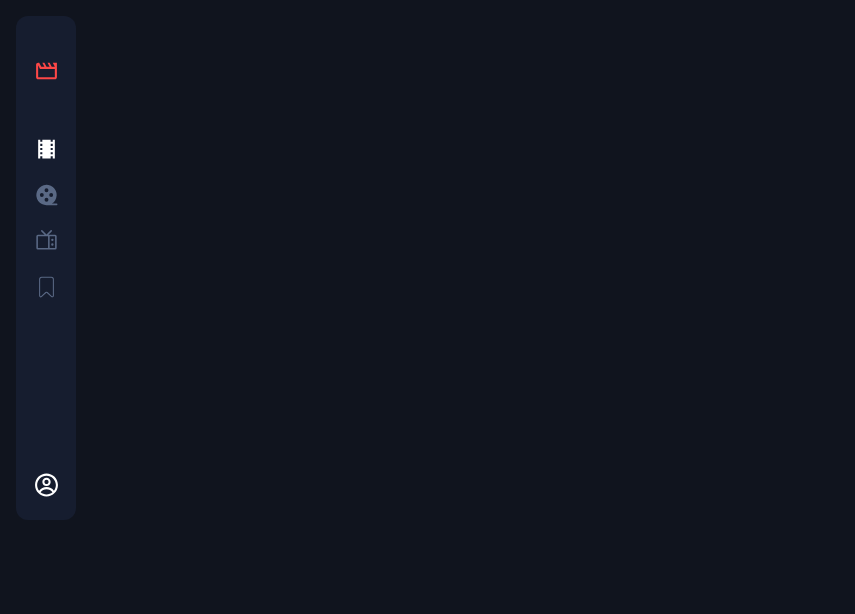
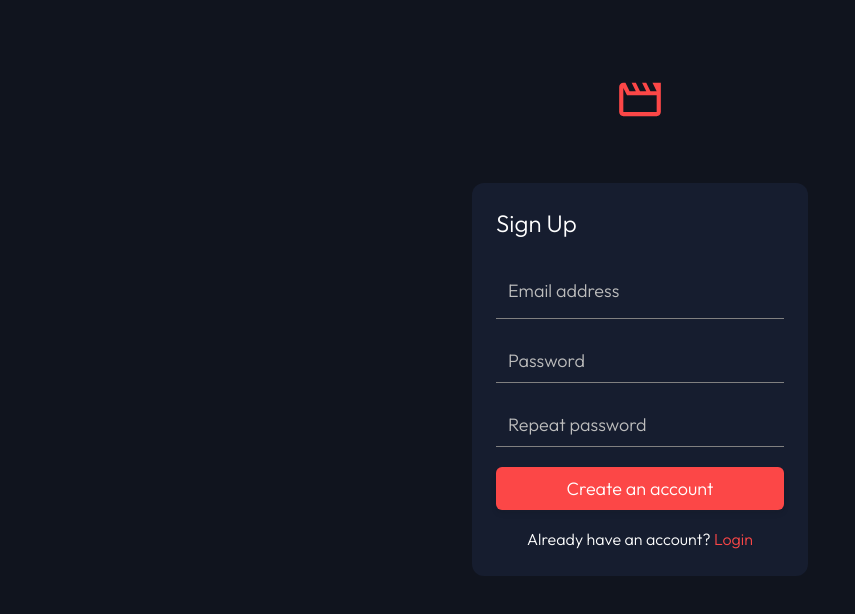
Before and after one commit to aniWakalkar/entertainment-web-app, a React (Create React App) app: page /entertainment-web-app/signUp in a window 1280 px wide. Before the commit this address had no page. Shown: the top 614 px of the page, without its empty margins (0-855 px from the left). Built offline with nearby package versions, Linux system fonts and the light colour scheme.

Commit message:
with login & signup

```diff
--- a/src/components/Home.js
+++ b/src/components/Home.js
@@ -7,11 +7,11 @@ import { CiBookmark } from "react-icons/ci";
 import { FaPlayCircle } from "react-icons/fa";
 import { MdOutlineBookmark } from "react-icons/md";
 import { useSelector } from 'react-redux';
-import { X_RAPIDAPI_KEY } from "../constants";
 import "./Myscroll.css";
 import SearchBar from "./SearchBar";
 
 function Home() {
+  const search_token = useSelector((state) => state.search_token);
   const search_Query_1 = useSelector((state) => state.search_Query);
   const [trending, setTrending] = useState([])
   const [recommanded, setRecommanded] = useState([])
@@ -25,7 +25,7 @@ function Home() {
   //     method: "GET",
   //     url: "https://testmongo-bjvb.onrender.com/api/get/all/movies",
   //     headers: {
-  //       "x-access-token": X_RAPIDAPI_KEY,
+  //       "x-access-token": search_token,
   //     },
   //   };
 
@@ -42,7 +42,7 @@ function Home() {
       method: "GET",
       url: "https://testmongo-bjvb.onrender.com/api/get/all/movies",
       headers: {
-        "x-access-token": X_RAPIDAPI_KEY,
+        "x-access-token": search_token,
       },
     };
 
@@ -61,7 +61,7 @@ function Home() {
         {
           headers: {
               'Content-Type': 'application/json',
-              'x-access-token': X_RAPIDAPI_KEY
+              'x-access-token': search_token
           }
         });
 
@@ -77,7 +77,7 @@ function Home() {
       {
           headers: {
               'Content-Type': 'application/json',
-              'x-access-token': X_RAPIDAPI_KEY
+              'x-access-token': search_token
           }
       });
 
--- a/src/components/Layout.js
+++ b/src/components/Layout.js
@@ -1,28 +1,29 @@
 import React from "react";
+import { useSelector } from 'react-redux';
 import { Route, BrowserRouter as Router, Routes } from "react-router-dom";
-// import LogIn from "./Authentication/LogIn";
-// import PrivateComponent from "./Authentication/PrivateComponent";
-// import SignUp from "./Authentication/SignUp";
+import PrivateComponent from "./Authentication/PrivateComponent";
 import Home from "./Home";
+import LogIn from "./LogIn";
 import Movies from "./Movies";
 import NavbarSimple from "./NavbarSimple";
 import Saved from "./Saved";
+import SignUp from "./SignUp";
 import TvSeries from "./TvSeries";
 
 function Layout() {
-
+  const search_token = useSelector((state) => state.search_token);
   return (
     <Router className="cursor-pointer">
-      <NavbarSimple />
+      {search_token && <NavbarSimple />}
       <Routes>
-        {/* <Route path="/entertainment-web-app/signUp" element={<SignUp />} /> */}
-        {/* <Route path="/entertainment-web-app/logIn" element={<LogIn />} /> */}
-        {/* <Route element={<PrivateComponent />}> */}
+        <Route path="/entertainment-web-app/signUp" element={<SignUp />} />
+        <Route path="/entertainment-web-app/logIn" element={<LogIn />} />
+        <Route element={<PrivateComponent />}>
           <Route path="/entertainment-web-app/" element={<Home />} />
           <Route path="/entertainment-web-app/Movies" element={<Movies />} />
           <Route path="/entertainment-web-app/Tv_series" element={<TvSeries />} />
           <Route path="/entertainment-web-app/Saved" element={<Saved />} />
-        {/* </Route> */}
+        </Route>
       </Routes>
     </Router>
   );
--- a/src/components/Authentication/LogIn.js
+++ b/src/components/LogIn.js
@@ -1,19 +1,62 @@
-import React from 'react';
+import axios from "axios";
+import React, { useEffect, useState } from 'react';
 import { MdOutlineMovie } from "react-icons/md";
-import { Link } from 'react-router-dom';
-import "../myScroll.css";
+import { useDispatch, useSelector } from 'react-redux';
+import { Link, useNavigate } from 'react-router-dom';
+import { handle_token } from "../store/action/actions";
+
+import "./Myscroll.css";
 
 const LogIn = () => {
+  const dispatch = useDispatch()
+  const navigate = useNavigate()
+  const search_token = useSelector((state) => state.search_token);
+  const [token, setToken] = useState('')
+  const [formData, setFormData] = useState({
+    email: '',
+    password: ''
+  });
+
+  const handleChange = (e) => {
+    const { name, value } = e.target;
+    setFormData({
+      ...formData,
+      [name]: value
+    });
+  };
+
+  const handleSubmit = async(e) => {
+    e.preventDefault();
+    // Handle form submission, e.g., call an API to log in the user
+    try {
+      const response = await axios.post('https://testmongo-bjvb.onrender.com/api/login', formData,
+      {
+        headers: {
+            'Content-Type': 'application/json',
+        }
+      });
+
+      localStorage.setItem('user', JSON.stringify(response.data.token));
+      setToken(response.data.token);
+      dispatch(handle_token(response.data.token));
+    } catch (error) {
+        console.error('Failed to send data:', error);
+    }
+  };
+
+  useEffect(() => {
+    token && navigate("/entertainment-web-app/")
+  }, [token, search_token])
+
 
   return (
-    <div
-    className="w-full text-black flex justify-center outfit_light h-full"
-    >
+    <div className="w-full text-black flex justify-center outfit_light h-full">
       <div className="text-gray-700 bg-transparent shadow-none rounded-xl bg-clip-border w-full mt-14">
         <MdOutlineMovie className='text-[#FC4747] mx-auto w-[50px] h-[55px]'/>
-        <form className="max-w-screen-lg mt-14 mb-2 bg-[#161D2F] rounded-xl p-6 w-[18rem] md:w-[21rem] mx-auto">
-          <h4
-            className="block mb-3 md:mb-6 leading-relaxed tracking-normal text-white md:text-2xl">
+        <form
+          className="max-w-screen-lg mt-14 mb-2 bg-[#161D2F] rounded-xl p-6 w-[18rem] md:w-[21rem] mx-auto"
+          onSubmit={handleSubmit}>
+          <h4 className="block mb-3 md:mb-6 leading-relaxed tracking-normal text-white md:text-2xl">
             Login
           </h4>
           <div className="flex flex-col gap-5 mb-1">
@@ -23,7 +66,8 @@ const LogIn = () => {
                 value={formData.email}
                 onChange={handleChange}
                 placeholder='Email address'
-                style={{borderBottom : "1px solid gray"}}
+                autoComplete='email'
+                style={{ borderBottom: "1px solid gray" }}
                 className="peer h-full w-full bg-transparent px-3 py-2 text-gray-400 outline outline-0 transition-all disabled:bg-blue-gray-50 outline-none placeholder:text-gray-400 md:text-[18px]" />
             </div>
             <div className="h-11 md:h-14 w-full min-w-[200px]">
@@ -32,20 +76,21 @@ const LogIn = () => {
                 value={formData.password}
                 onChange={handleChange}
                 placeholder='Password'
-                style={{borderBottom : "1px solid gray"}}
+                type='password'
+                autoComplete='off'
+                style={{ borderBottom: "1px solid gray" }}
                 className="peer h-full w-full bg-transparent px-3 py-2 text-gray-400 outline outline-0 transition-all disabled:bg-blue-gray-50 outline-none placeholder:text-gray-400 md:text-[18px]" />
             </div>
             <button
               className="block w-full select-none rounded-md bg-[#FC4747] py-2 px-6 text-center align-middle text-white shadow-md shadow-gray-900/10 transition-all hover:shadow-lg hover:shadow-gray-900/20 focus:opacity-[0.85] focus:shadow-none active:opacity-[0.85] active:shadow-none disabled:pointer-events-none disabled:opacity-50 disabled:shadow-none md:text-[18px]"
-              type="button"
-              onClick={handleSubmit}>
+              type="submit">
               Login to your account
             </button>
           </div>
           <p className="block mt-4 antialiased leading-relaxed text-center text-white">
-            Don't have an account ?
+            Don't have an account?
             <Link to="/entertainment-web-app/signUp" className="text-[#FC4747]">
-            &nbsp;Sign up
+              &nbsp;Sign up
             </Link>
           </p>
         </form>
--- a/src/components/Movies.js
+++ b/src/components/Movies.js
@@ -7,12 +7,12 @@ import { CiBookmark } from "react-icons/ci";
 import { FaPlayCircle } from "react-icons/fa";
 import { MdOutlineBookmark } from "react-icons/md";
 import { useSelector } from 'react-redux';
-import { X_RAPIDAPI_KEY } from "../constants";
 import "./Myscroll.css";
 import SearchBar from "./SearchBar";
 
 function Movies() {
   const[localGetMovies, setLocalGetMovies] = useState([])
+  const search_token = useSelector((state) => state.search_token);
   const search_Query_1 = useSelector((state) => state.search_Query);
   const [searchResults, setSearchResults] = useState([]);
   const [searchedItem, setSearchedItem] = useState(false);
@@ -24,7 +24,7 @@ function Movies() {
       method: "GET",
       url: "https://testmongo-bjvb.onrender.com/api/get/all/movies",
       headers: {
-        "x-access-token": X_RAPIDAPI_KEY,
+        "x-access-token": search_token,
       },
     };
 
@@ -42,7 +42,7 @@ const handle_Bookmark = async (e)=>{
       {
         headers: {
             'Content-Type': 'application/json',
-            'x-access-token': X_RAPIDAPI_KEY
+            'x-access-token': search_token
         }
       });
     } catch (error) {
@@ -57,7 +57,7 @@ const handle_Bookmark_Remove = async (e)=>{
     {
         headers: {
             'Content-Type': 'application/json',
-            'x-access-token': X_RAPIDAPI_KEY
+            'x-access-token': search_token
         }
     });
 
--- a/src/components/Saved.js
+++ b/src/components/Saved.js
@@ -7,10 +7,10 @@ import { CiBookmark } from "react-icons/ci";
 import { FaPlayCircle } from "react-icons/fa";
 import { MdOutlineBookmark } from "react-icons/md";
 import { useSelector } from 'react-redux';
-import { X_RAPIDAPI_KEY } from "../constants";
 import SearchBar from "./SearchBar";
 
 function Saved() {
+  const search_token = useSelector((state) => state.search_token);
   const search_Query_1 = useSelector((state) => state.search_Query);
   const [searchMoviesResults, setSearchMoviesResults] = useState([]);
   const [searchedMovieItem, setSearchedMovieItem] = useState(false);
@@ -27,7 +27,7 @@ function Saved() {
       method: "GET",
       url: "https://testmongo-bjvb.onrender.com/api/bookmark/get/movies",
       headers: {
-        "x-access-token": X_RAPIDAPI_KEY,
+        "x-access-token": search_token,
       },
     };
 
@@ -43,7 +43,7 @@ function Saved() {
       method: "GET",
       url: "https://testmongo-bjvb.onrender.com/api/bookmark/get/tvseries",
       headers: {
-        "x-access-token": X_RAPIDAPI_KEY,
+        "x-access-token": search_token,
       },
     };
 
@@ -61,7 +61,7 @@ function Saved() {
       {
         headers: {
             'Content-Type': 'application/json',
-            'x-access-token': X_RAPIDAPI_KEY
+            'x-access-token': search_token
         }
       });
     } catch (error) {
@@ -75,7 +75,7 @@ function Saved() {
       {
           headers: {
               'Content-Type': 'application/json',
-              'x-access-token': X_RAPIDAPI_KEY
+              'x-access-token': search_token
           }
       });
 
@@ -91,7 +91,7 @@ function Saved() {
       {
         headers: {
             'Content-Type': 'application/json',
-            'x-access-token': X_RAPIDAPI_KEY
+            'x-access-token': search_token
         }
       });
     } catch (error) {
@@ -105,7 +105,7 @@ function Saved() {
       {
           headers: {
               'Content-Type': 'application/json',
-              'x-access-token': X_RAPIDAPI_KEY
+              'x-access-token': search_token
           }
       });
 
--- a/src/components/Authentication/SignUp.js
+++ b/src/components/SignUp.js
@@ -1,19 +1,51 @@
-import React from 'react';
+import axios from "axios";
+import React, { useState } from 'react';
 import { MdOutlineMovie } from "react-icons/md";
-import { Link } from 'react-router-dom';
-import "../myScroll.css";
+import { Link, useNavigate } from 'react-router-dom';
+import "./Myscroll.css";
 
 const SignUp = () => {
+  const navigate = useNavigate()
+  const [formData, setFormData] = useState({
+    email: '',
+    password: '',
+    rPassword: ''
+  });
+
+  const handleChange = (e) => {
+    const { name, value } = e.target;
+    setFormData({
+      ...formData,
+      [name]: value
+    });
+  };
+
+  const handleSubmit = async(e) => {
+    e.preventDefault();
+    // Handle form submission, e.g., call an API to log in the user
+    try {
+      const response = await axios.post('https://testmongo-bjvb.onrender.com/api/signup', formData,
+      {
+        headers: {
+            'Content-Type': 'application/json',
+        }
+      });
+
+      navigate("/entertainment-web-app/logIn")
+    } catch (error) {
+        console.error('Failed to send data:', error);
+    }
+  };
+
 
   return (
-    <div
-    className="w-full text-black flex justify-center outfit_light h-full"
-    >
+    <div className="w-full text-black flex justify-center outfit_light h-full">
       <div className="text-gray-700 bg-transparent shadow-none rounded-xl bg-clip-border w-full mt-14">
         <MdOutlineMovie className='text-[#FC4747] mx-auto w-[50px] h-[55px]' />
-        <form className="max-w-screen-lg mt-14 mb-2 bg-[#161D2F] rounded-xl p-6 w-[18rem] md:w-[21rem] mx-auto">
-          <h6
-            className="block mb-3 md:mb-6 leading-relaxed tracking-normal text-white md:text-2xl">
+        <form
+          className="max-w-screen-lg mt-14 mb-2 bg-[#161D2F] rounded-xl p-6 w-[18rem] md:w-[21rem] mx-auto"
+          onSubmit={handleSubmit}>
+          <h6 className="block mb-3 md:mb-6 leading-relaxed tracking-normal text-white md:text-2xl">
             Sign Up
           </h6>
           <div className="flex flex-col gap-5 mb-1">
@@ -23,7 +55,8 @@ const SignUp = () => {
                 value={formData.email}
                 onChange={handleChange}
                 placeholder='Email address'
-                style={{borderBottom : "1px solid gray"}}
+                autoComplete='email'
+                style={{ borderBottom: "1px solid gray" }}
                 className="peer h-full w-full bg-transparent px-3 py-2 text-gray-400 outline outline-0 transition-all disabled:bg-blue-gray-50 outline-none placeholder:text-gray-400 md:text-[18px]" />
             </div>
             <div className="h-11 w-full min-w-[200px]">
@@ -33,7 +66,8 @@ const SignUp = () => {
                 onChange={handleChange}
                 type="password"
                 placeholder='Password'
-                style={{borderBottom : "1px solid gray"}}
+                autoComplete='off'
+                style={{ borderBottom: "1px solid gray" }}
                 className="peer h-full w-full bg-transparent px-3 py-2 text-gray-400 outline outline-0 transition-all disabled:bg-blue-gray-50 outline-none placeholder:text-gray-400 md:text-[18px]" />
             </div>
             <div className="h-11 w-full min-w-[200px]">
@@ -43,20 +77,20 @@ const SignUp = () => {
                 type="password"
                 onChange={handleChange}
                 placeholder='Repeat password'
-                style={{borderBottom : "1px solid gray"}}
+                autoComplete='off'
+                style={{ borderBottom: "1px solid gray" }}
                 className="peer h-full w-full bg-transparent px-3 py-2 text-gray-400 outline outline-0 transition-all disabled:bg-blue-gray-50 outline-none placeholder:text-gray-400 md:text-[18px]" />
             </div>
             <button
-              className=" block w-full select-none rounded-md bg-[#FC4747] py-2 px-6 text-center align-middle text-white shadow-md shadow-gray-900/10 transition-all hover:shadow-lg hover:shadow-gray-900/20 focus:opacity-[0.85] focus:shadow-none active:opacity-[0.85] active:shadow-none disabled:pointer-events-none disabled:opacity-50 disabled:shadow-none md:text-[18px]"
-              type="button"
-              onClick={handleSubmit}>
+              className="block w-full select-none rounded-md bg-[#FC4747] py-2 px-6 text-center align-middle text-white shadow-md shadow-gray-900/10 transition-all hover:shadow-lg hover:shadow-gray-900/20 focus:opacity-[0.85] focus:shadow-none active:opacity-[0.85] active:shadow-none disabled:pointer-events-none disabled:opacity-50 disabled:shadow-none md:text-[18px]"
+              type="submit">
               Create an account
             </button>
           </div>
           <p className="block mt-4 antialiased leading-relaxed text-center text-white">
-            Already have an account ?
+            Already have an account?
             <Link to="/entertainment-web-app/logIn" className="text-[#FC4747]">
-            &nbsp;Login
+              &nbsp;Login
             </Link>
           </p>
         </form>
--- a/src/components/TvSeries.js
+++ b/src/components/TvSeries.js
@@ -7,11 +7,11 @@ import { CiBookmark } from "react-icons/ci";
 import { FaPlayCircle } from "react-icons/fa";
 import { MdOutlineBookmark } from "react-icons/md";
 import { useSelector } from 'react-redux';
-import { X_RAPIDAPI_KEY } from "../constants";
 import "./Myscroll.css";
 import SearchBar from "./SearchBar";
 
 function TvSeries() {
+  const search_token = useSelector((state) => state.search_token);
   const[localTv_Series, setLocalGetTv_Series] = useState([])
   const search_Query_1 = useSelector((state) => state.search_Query);
   const [searchResults, setSearchResults] = useState([]);
@@ -24,7 +24,7 @@ function TvSeries() {
       method: "GET",
       url: "https://testmongo-bjvb.onrender.com/api/get/all/tvseries",
       headers: {
-        "x-access-token": X_RAPIDAPI_KEY,
+        "x-access-token": search_token,
       },
     };
 
@@ -43,7 +43,7 @@ const handle_Bookmark = async (e)=>{
       {
         headers: {
             'Content-Type': 'application/json',
-            'x-access-token': X_RAPIDAPI_KEY
+            'x-access-token': search_token
         }
       });
     } catch (error) {
@@ -58,7 +58,7 @@ const handle_Bookmark_Remove = async (e)=>{
     {
         headers: {
             'Content-Type': 'application/json',
-            'x-access-token': X_RAPIDAPI_KEY
+            'x-access-token': search_token
         }
     });
 
--- a/src/store/reducers/index.js
+++ b/src/store/reducers/index.js
@@ -1,7 +1,8 @@
 import { combineReducers } from "redux";
-import { Authentication, searchQuery } from "./reducer";
+import { Authentication, handleToken, searchQuery } from "./reducer";
 
 const allReducers = combineReducers({
+  search_token: handleToken,
   search_Query: searchQuery,
   Authenticate: Authentication,
 });
```
Also changed, not shown: src/components/NavbarSimple.js (+4 -5 lines), src/store/action/actions.js (+8 -0 lines), src/store/reducers/reducer.js (+10 -0 lines), src/components/constants.js (renamed from src/constants.js).
